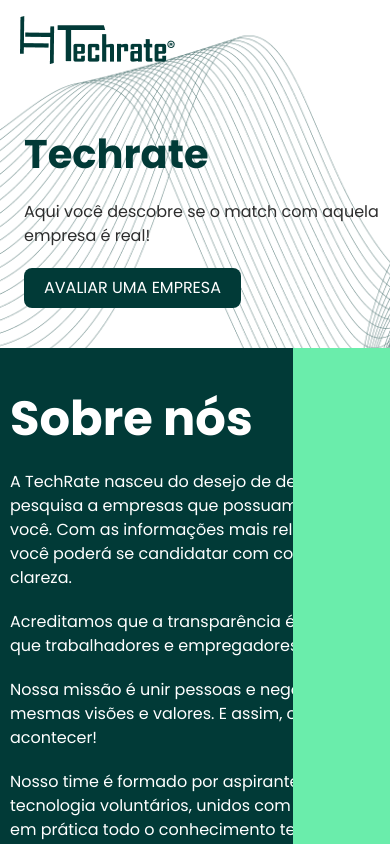
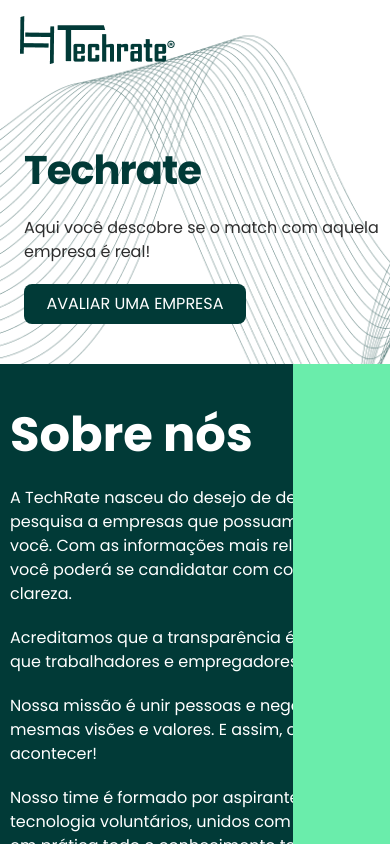
Before and after one commit to TechRate-Lab/TR-Frontend, a React (Vite) app: page / in a window 390 px wide. Shown: the top 844 px of the page. Built offline with nearby package versions, Linux system fonts and the light colour scheme.

Commit message:
style: fix background img component Inicial tablet/mobile

```diff
--- a/src/components/Buttons/AvaliarEmpresa.styled.ts
+++ b/src/components/Buttons/AvaliarEmpresa.styled.ts
@@ -1,14 +1,37 @@
 import styled from 'styled-components'
 
 export const AvaliarEmpresaButton = styled.button`
+
   all: unset;
   border-radius: 8px;
   text-align: center;
   color: white;
-  font-size: 16px;
+  width: 320px;
+  font-size: 24px;
   line-height: 16px;
   font-weight: 500;
   background: #013a37;
   text-transform: uppercase;
-  padding: 12px 20px;
+  padding: 24px 6px;
+
+  @media screen and (max-width: ${(props) => props.theme.breakpoints.tablet}) {
+    width: 276px;
+    font-size: 20px;
+    line-height: 20px;
+    padding: 16px 0;
+  }
+
+  @media screen and (max-width: ${(props) => props.theme.breakpoints.mobile}) {
+    all: unset;
+    width: 222px;
+    border-radius: 8px;
+    text-align: center;
+    color: white;
+    font-size: 16px;
+    line-height: 16px;
+    font-weight: 500;
+    background: #013a37;
+    text-transform: uppercase;
+    padding: 12px 0;
+  }
 `
--- a/src/pages/Home/Inicio/index.tsx
+++ b/src/pages/Home/Inicio/index.tsx
@@ -24,9 +24,7 @@
             <CallSubTitle>
              Aqui você descobre se o match com aquela empresa é real!
             </CallSubTitle>
-            <div style={{ width: '222px' }}>
-              <AvaliarEmpresa/>
-            </div>
+            <AvaliarEmpresa/>
             {/* <ButtonGlobal */}
             {/*   hoverColor={theme.colors.secondary.dark} */}
             {/*   backgroundColor={theme.colors.secondary.normal} */}
--- a/src/pages/Home/Inicio/style.ts
+++ b/src/pages/Home/Inicio/style.ts
@@ -24,7 +24,15 @@
   }
 
   @media screen and (max-width: ${(props) => props.theme.breakpoints.tablet}) {
-    padding: 0 24px;
+    height: 100%;
+    padding: 40px 24px;
+
+    &::after {
+      width: 1150px;
+      height: 380px;
+      transform: translate(-12%, -12%);
+      opacity: 0.5;
+    }
   }
 
   @media screen and (max-width: ${(props) => props.theme.breakpoints.mobile}) {
@@ -57,6 +65,15 @@
   line-height: ${(props) => props.theme.typography.desktop.headline1.height};
   font-weight: ${(props) =>
     props.theme.typography.desktop.headline1.fontWeight};
+
+  @media screen and (max-width: ${(props) => props.theme.breakpoints.tablet}) {
+    font-size: 48px;
+    font-style: normal;
+    font-weight: 700;
+    line-height: 130%;
+    letter-spacing: -0.96px;
+    padding-top: 16px;
+  }
 
   @media screen and (max-width: ${(props) => props.theme.breakpoints.mobile}) {
     font-size: ${props => props.theme.typography.mobile.headline1.fontSize};
```
